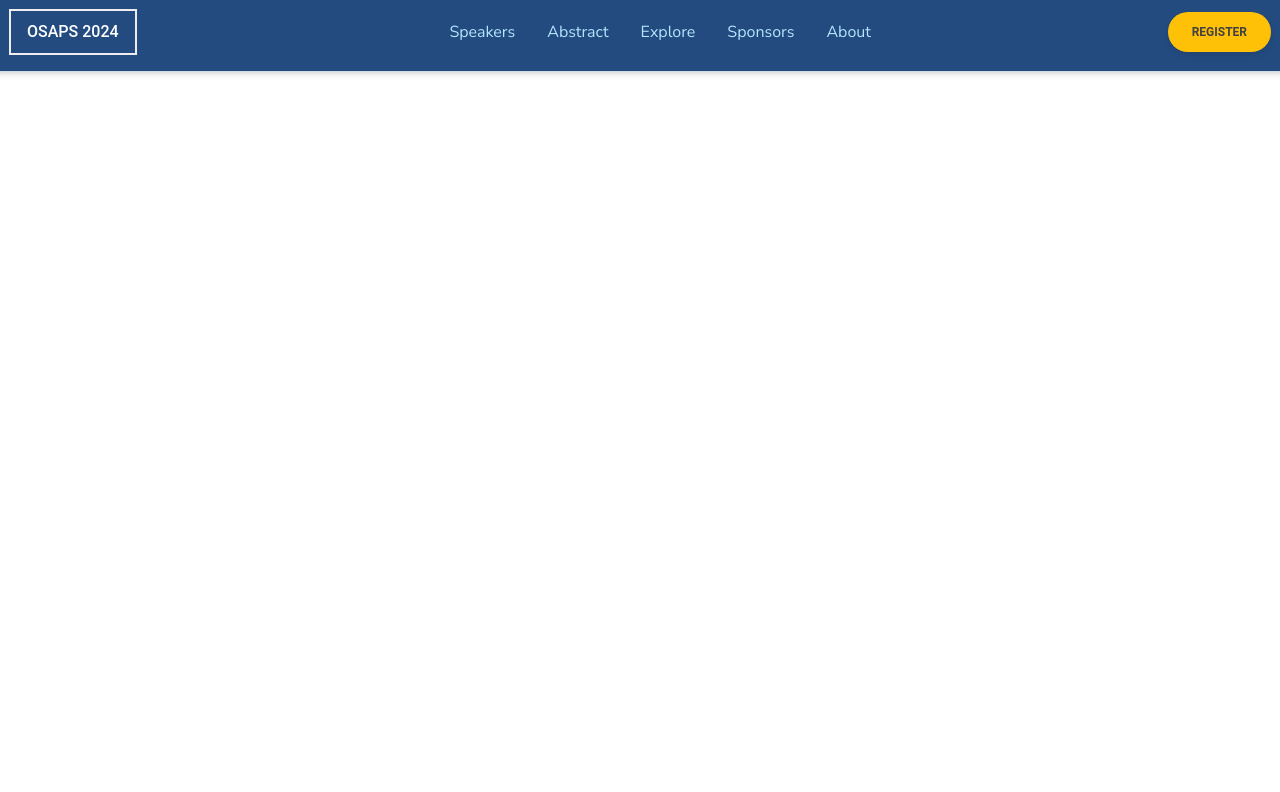
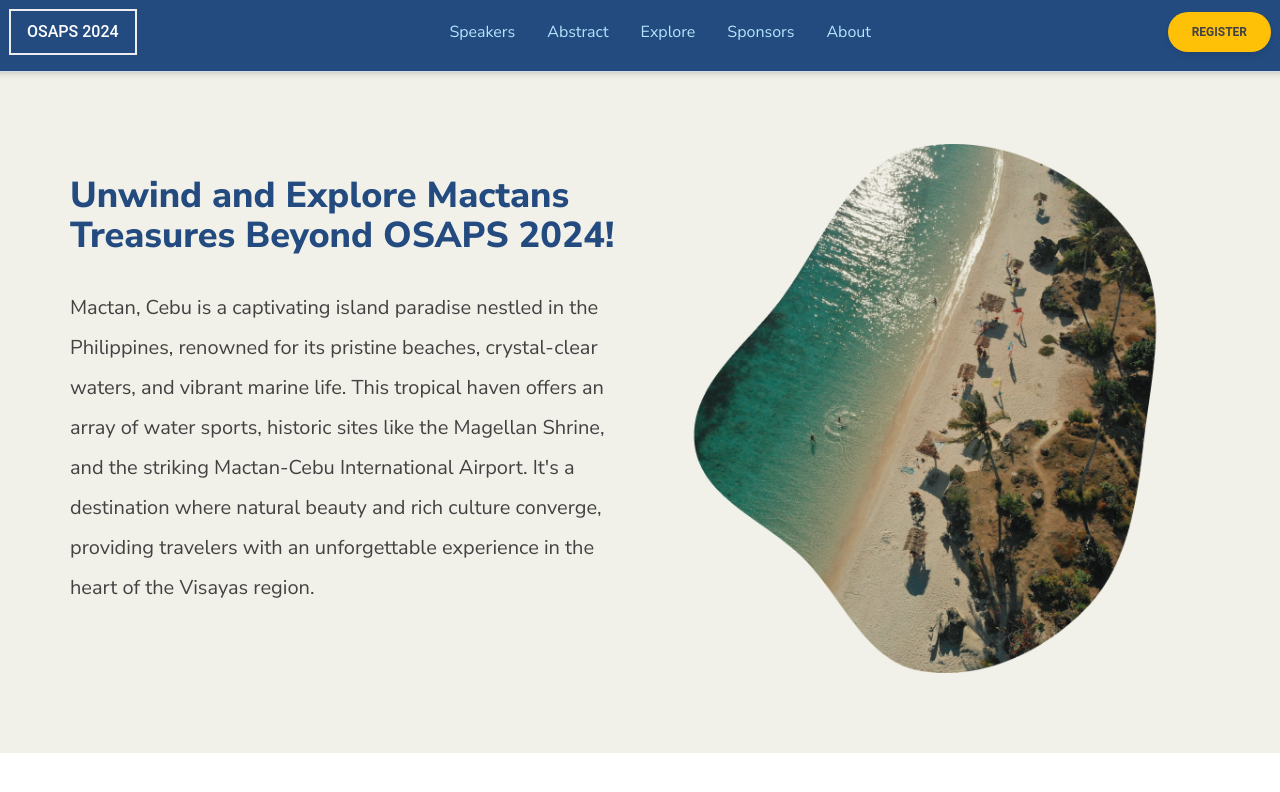
Before and after one commit to boggslabayen/osaps-2024-full, a Next.js app: page /explore in a window 1280 px wide. Shown: the top 792 px of the page. Built offline with nearby package versions, Linux system fonts and the light colour scheme.

Commit message:
fixed banners

```diff
--- a/app/explore/page.tsx
+++ b/app/explore/page.tsx
@@ -2,7 +2,7 @@
 
 import * as React from 'react';
 import StickyNavbar from "../ui/components/Navbar";
-// import BannerWithImage from '../ui/components/banner-with-image';
+import BannerWithImage from '../ui/components/banner-with-image';
 import Picture from './exploreImage.png';
 
 
@@ -11,6 +11,12 @@ export default function page(){
     return(
         <div>
         <StickyNavbar />
+        <BannerWithImage
+        header='Unwind and Explore Mactans Treasures Beyond OSAPS 2024!'
+        subheader="Mactan, Cebu is a captivating island paradise nestled in the Philippines, renowned for its pristine beaches, crystal-clear waters, and vibrant marine life. This tropical haven offers an array of water sports, historic sites like the Magellan Shrine, and the striking Mactan-Cebu International Airport. It's a destination where natural beauty and rich culture converge, providing travelers with an unforgettable experience in the heart of the Visayas region."
+        imageSource={Picture}
+        imageAlt='Cebu Picture'
+        />
 
         </div>
     )
```
Also changed, not shown: app/ui/components/banner-with-image.tsx (+12 -7 lines).
